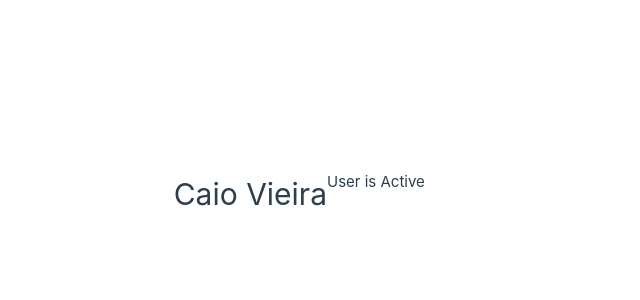
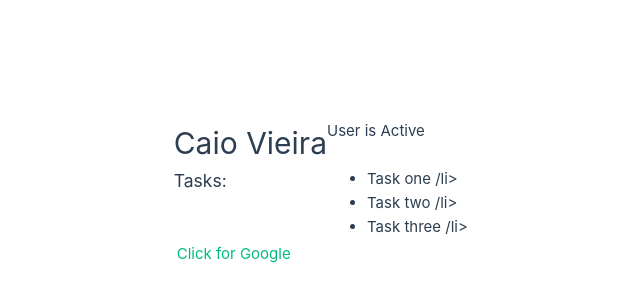
Before and after one commit to Caioohv/vue_jobs, a Vue app: page / in a window 1280 px wide. Shown: the part 206-506 px from the top of the page, without its empty margins (313-953 px from the left). Built offline with nearby package versions, Linux system fonts and the light colour scheme.

Commit message:
v-if, v-else-if, v-else, v-for and v-bind

```diff
--- a/src/App.vue
+++ b/src/App.vue
@@ -3,7 +3,9 @@
   data() {
     return {
       name: "Caio Vieira",
-      status: true
+      status: "active",
+      tasks: [`Task one`, `Task two`, `Task three`],
+      link: `https://google.com`
     };
   },
 };
@@ -11,5 +13,14 @@
 
 <template>
   <h1>{{ name }}</h1>
-  <p v-if="status">User is Active</p>
+  <p v-if="status == 'active'">User is Active</p>
+  <p v-else-if="status == 'pending'">User is pending</p>
+  <p v-else>User is inactive</p>
+
+  <h3>Tasks:</h3>
+  <ul>
+    <li v-for="task in tasks" :key="task">{{ task }} /li></li>
+  </ul>
+
+  <a v-bind:href="link">Click for Google</a>
 </template>
```
Also changed, not shown: 1 other file (tests, documents, lock files or other folders).
